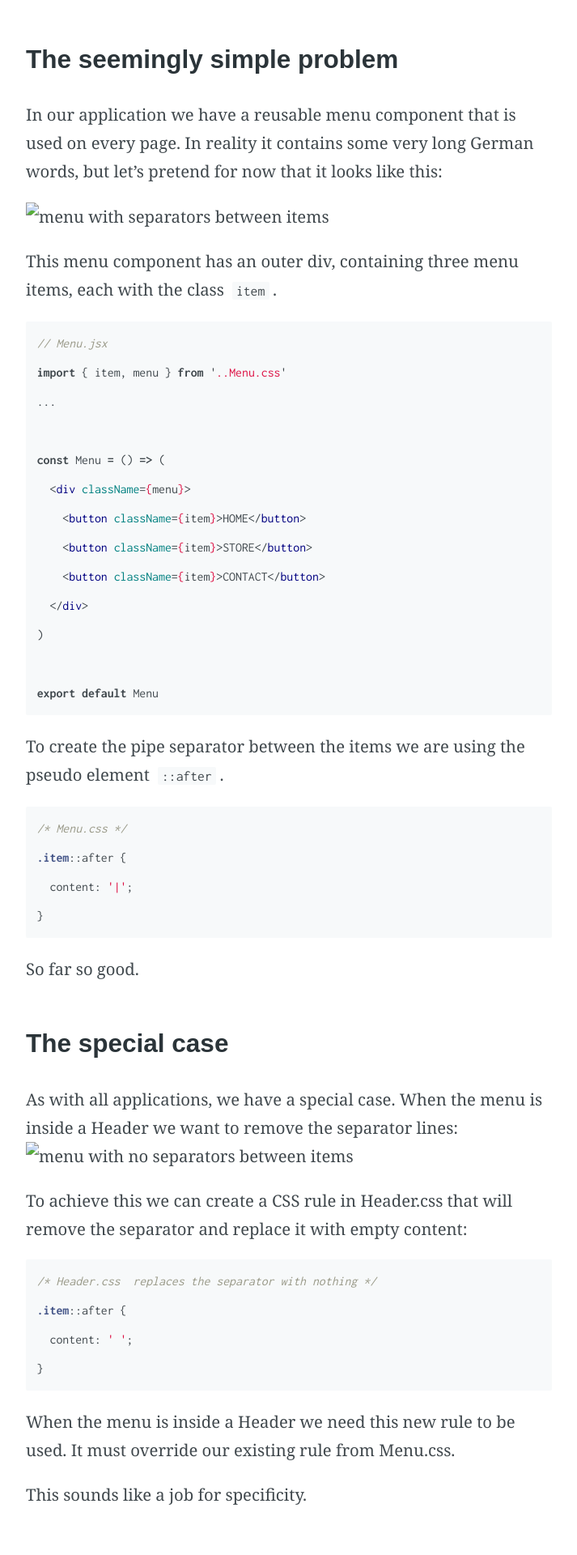
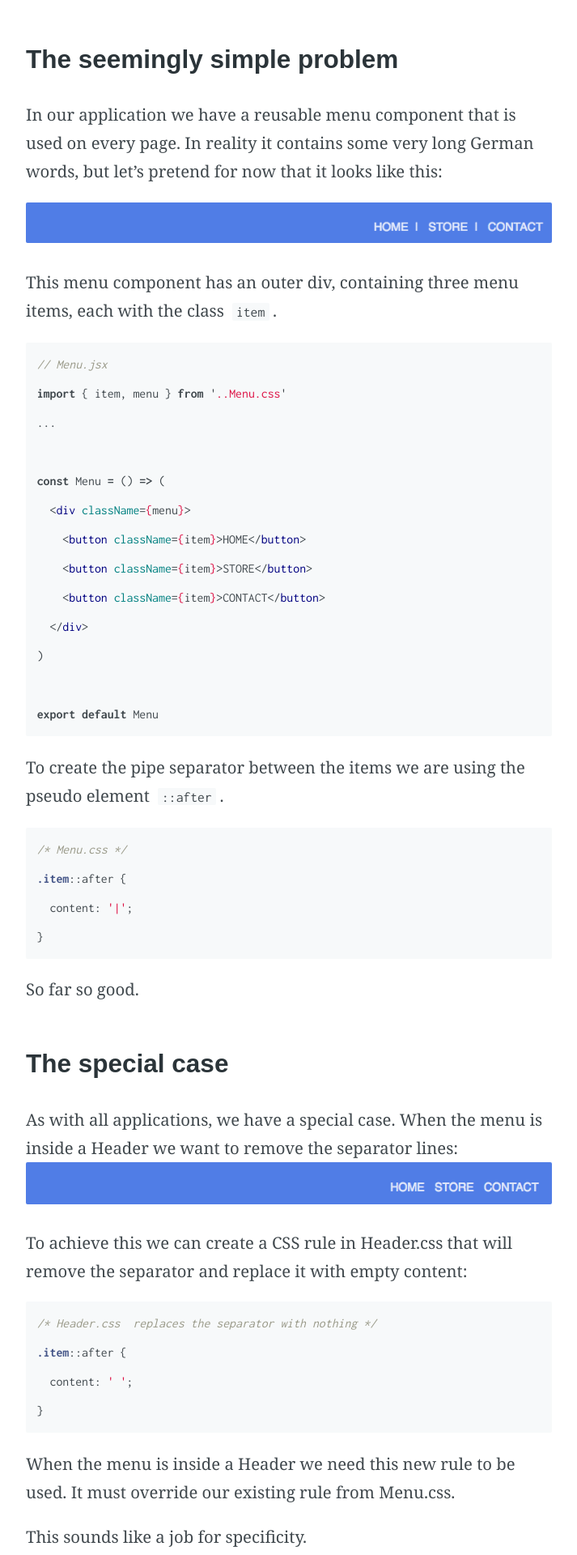
Before and after one commit to liefery-it-legacy/blog, a Jekyll site: the page built from _posts/2018-06-27-overriding-styles-with-CSS-modules.md, in a window 1280 px wide. Shown: the part 978-2898 px from the top of the page at 81% size, without its empty margins (283-996 px from the left). Built offline with Jekyll 4.4.1, drawn with Linux system fonts in a browser that asks for light colours; some web fonts are replaced; comment, search, counter and statistics services are not loaded.

Commit message:
add images

```diff
--- a/_sass/_typography.scss
+++ b/_sass/_typography.scss
@@ -85,3 +85,7 @@ pre {
     padding: 0;
   }
 }
+
+img {
+  border-radius: 2px;
+}
--- a/_sass/layouts/_post.scss
+++ b/_sass/layouts/_post.scss
@@ -32,6 +32,9 @@ main#post {
     pre, code {
       max-width: 650px;
     }
+    img {
+      max-width: 650px;
+    }
   }
   section#comments {
     margin: 2em auto 4em;
```
Also changed, not shown: images/banner.jpg (added), images/logo.png (added), images/posts/curious_query/200k.png (added), images/posts/curious_query/20k.png (added), images/posts/curious_query/benchee_single_run.png (added), images/posts/curious_query/big.png (added), images/posts/curious_query/boom.jpg (added), images/posts/curious_query/boooom.jpg (added), images/posts/curious_query/combined_index.jpg (added), images/posts/curious_query/nice-house.jpg (added), images/posts/curious_query/no_locations.png (added), images/posts/overriding-styles-with-CSS-modules/compiled-menu-classes.png (added), images/posts/overriding-styles-with-CSS-modules/compiled-with-header-classes.png (added), images/posts/overriding-styles-with-CSS-modules/menu-not-separated.png (added), 1 more files.
